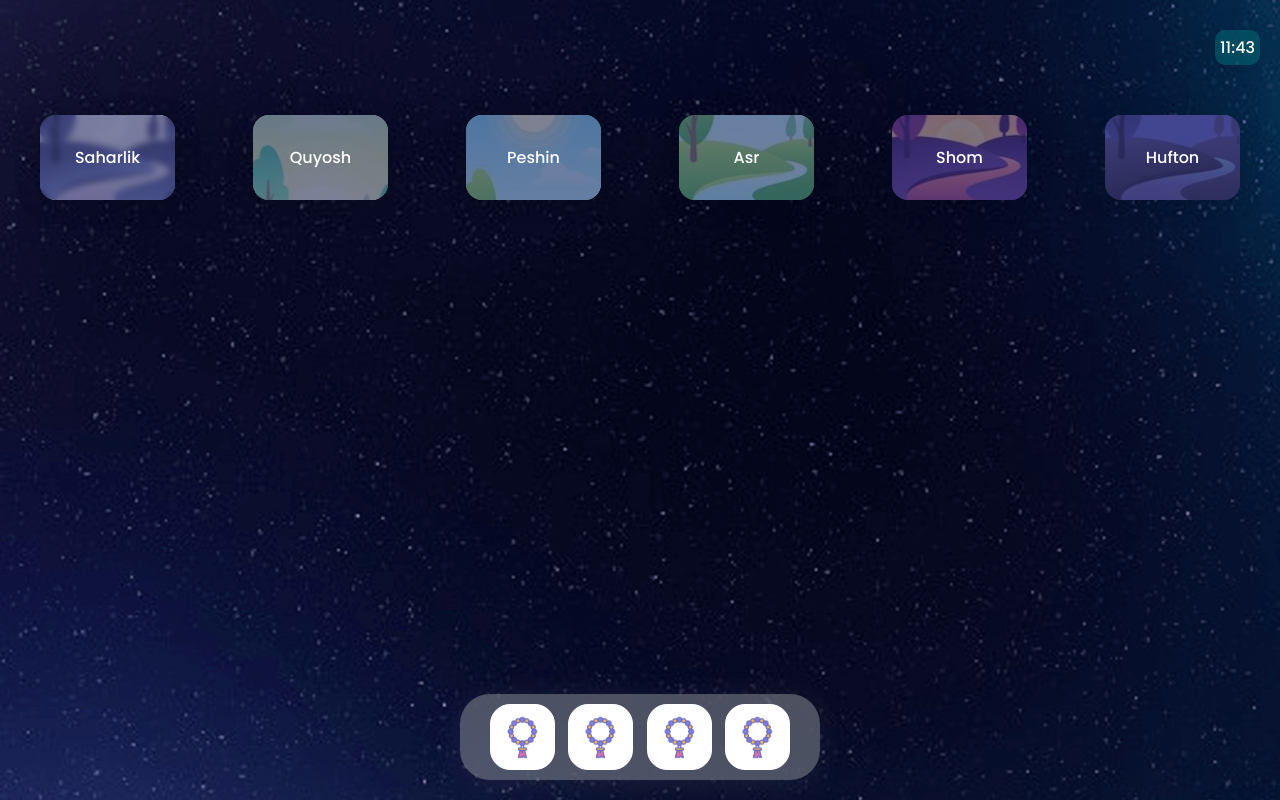
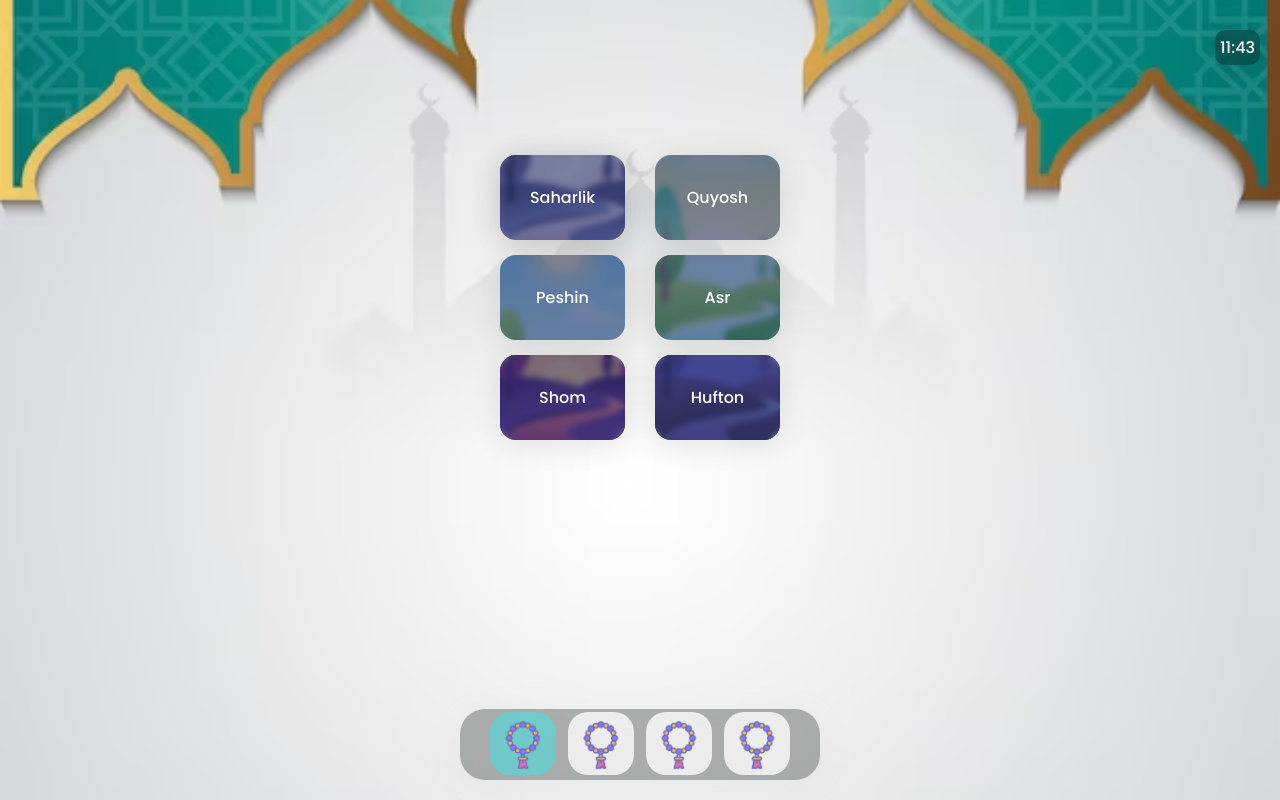
Before and after one commit to zakirovravshan/namaz.uz, a React (Create React App) app: page / in a window 1280 px wide. Built offline with nearby package versions, Linux system fonts and the light colour scheme; no server answers.

Commit message:
add some changes

```diff
--- a/src/components/Bar/Bar.css
+++ b/src/components/Bar/Bar.css
@@ -3,7 +3,7 @@
     bottom: 20px;
     left: 0;
     right: 0;
-    background: rgba(181, 185, 185, 0.4);
+    background: rgba(67, 68, 68, 0.4);
     border-radius: 10px;
     box-shadow: 0 4px 30px rgba(197, 189, 189, 0.1);
     backdrop-filter: blur(11.8px);
@@ -12,21 +12,34 @@
     width: 100%;
     max-width: 360px;
     margin: 0 auto;
-    border-radius: 30px;
+    border-radius: 25px;
 }
 
-.bar__list{
+.bar__list {
     list-style-type: none;
     display: flex;
     align-items: center;
     justify-content: space-between;
 }
 
-.bar__item{
+.bar__item {}
+
+.link {
     width: 100%;
     max-width: 65px;
-    padding: 10px;
-    border: 1px solid white;
-    background-color: #fff;
+    padding: 19px 7px;
+    border: 1px solid transparent;
+    background-color: #ffffffc6;
     border-radius: 20px;
+    transition: all 0.3s ease;
 }
+
+.activebar {
+    width: 100%;
+    max-width: 65px;
+    padding: 19px 7px;
+    border: 1px solid transparent;
+    background-color: rgba(88, 214, 214, 0.692);
+    border-radius: 20px;
+    transition: all 0.3s ease;
+}
--- a/src/components/Bar/Bar.jsx
+++ b/src/components/Bar/Bar.jsx
@@ -1,6 +1,6 @@
 import React from 'react';
 import './Bar.css';
-import { Link } from 'react-router-dom';
+import { NavLink } from 'react-router-dom';
 import tasbeh from '../../assets/icons/tasbeh.png';
 
 export const Bar = () => {
@@ -8,28 +8,48 @@ export const Bar = () => {
 		<div className='bar'>
 			<ul className='bar__list'>
 				<li className='bar__item'>
-					<Link className='link'  to='/'>
+					<NavLink
+						to='/'
+						className={({ isActive, isPending }) =>
+							isPending ? 'link' : isActive ? 'activebar' : "link"
+						}
 
+						>
 						<img src={tasbeh} alt='tasbeh' width={'50px'} />{' '}
-					</Link>
+					</NavLink>
 				</li>
-	 			<li className='bar__item'>
-					<Link  to='/settings'>
+				<li className='bar__item'>
+				<NavLink
+						to='/settings'
+						className={({ isActive, isPending }) =>
+							isPending ? 'link' : isActive ? 'activebar' : "link"
+						}
 
+						>
 						<img src={tasbeh} alt='tasbeh' width={'50px'} />{' '}
-					</Link>
+					</NavLink>
 				</li>
-	 			<li className='bar__item'>
-					<Link  to='/'>
+				<li className='bar__item'>
+				<NavLink
+						to='/s'
+						className={({ isActive, isPending }) =>
+							isPending ? 'link' : isActive ? 'activebar' : "link"
+						}
 
+						>
 						<img src={tasbeh} alt='tasbeh' width={'50px'} />{' '}
-					</Link>
+					</NavLink>
 				</li>
- 				<li className='bar__item'>
-					<Link  to='/'>
+				<li className='bar__item'>
+				<NavLink
+						to='/b'
+						className={({ isActive, isPending }) =>
+							isPending ? 'link' : isActive ? 'activebar' : "link"
+						}
 
+						>
 						<img src={tasbeh} alt='tasbeh' width={'50px'} />{' '}
-					</Link>
+					</NavLink>
 				</li>
 			</ul>
 		</div>
--- a/src/pages/Main.js/Main.css
+++ b/src/pages/Main.js/Main.css
@@ -17,11 +17,15 @@ body {
     flex-direction: column;
     height: 100%;
     margin: 0;
-    background-color: #371e58;
+    background-color: #DADBDD;
     background-image: url("../../assets/images/bg.png");
     background-repeat: no-repeat;
     background-size: cover;
-    background-position: bottom bottom;
+    background-position:
+        calc(50% - 0%)
+        /* 0px from the right */
+        calc(50% - 20px)
+        /* 10% from the bottom */
 
 
 
@@ -55,10 +59,12 @@ main {
 
 .dates {
     text-align: start;
+    font-weight: 600;
 
 }
 
 .city {
+    font-weight: 600;
     text-align: end;
 }
 
@@ -67,7 +73,7 @@ main {
     border-radius: 10px;
     text-align: center;
     font-weight: 500;
-    background: rgba(0, 128, 128, 0.4);
+    background: rgba(2, 48, 48, 0.511);
     border-radius: 10px;
     box-shadow: 0 4px 30px rgba(0, 0, 0, 0.1);
     backdrop-filter: blur(11.8px);
@@ -89,14 +95,17 @@ a {
 }
 
 .taqvim__list {
-    margin-top: 30px;
+
     padding: 20px;
     display: flex;
     align-items: center;
     justify-content: space-between;
     flex-wrap: wrap;
     border-radius: 20px;
-    gap: 20px;
+    max-width: 320px;
+    gap: 15px;
+    margin: 0 auto;
+    margin-top: 70px;
 
 
 }
@@ -107,7 +116,7 @@ a {
     flex-direction: column;
     padding: 30px 15px;
     width: 100%;
-    max-width: 135px;
+    max-width: 125px;
     display: flex;
     align-items: center;
     justify-content: space-between;
@@ -192,6 +201,9 @@ a {
     background-color: rgba(45, 50, 104, 0.61);
     /* Поднимаем слой на передний план */
     border-radius: 16px;
+    backdrop-filter: blur(3px);
+    -webkit-backdrop-filter: blur(3px);
+    z-index: 1;
 
 
 }
@@ -219,6 +231,9 @@ a {
     z-index: 1;
     /* Поднимаем слой на передний план */
     border-radius: 16px;
+    backdrop-filter: blur(3px);
+    -webkit-backdrop-filter: blur(3px);
+    z-index: 1;
 
 
 }
@@ -246,6 +261,9 @@ a {
     background-color: rgba(45, 50, 104, 0.61);
     /* Поднимаем слой на передний план */
     border-radius: 16px;
+    backdrop-filter: blur(3px);
+    -webkit-backdrop-filter: blur(3px);
+    z-index: 1;
 
 
 }
@@ -273,6 +291,9 @@ a {
     background-color: rgba(45, 50, 104, 0.61);
     /* Поднимаем слой на передний план */
     border-radius: 16px;
+    backdrop-filter: blur(3px);
+    -webkit-backdrop-filter: blur(3px);
+    z-index: 1;
 
 
 }
@@ -299,7 +320,9 @@ a {
     background-color: rgba(45, 50, 104, 0.61);
     /* Поднимаем слой на передний план */
     border-radius: 16px;
-
+    backdrop-filter: blur(3px);
+    -webkit-backdrop-filter: blur(3px);
+    z-index: 1;
 
 
 }
@@ -350,6 +373,7 @@ a {
     z-index: 3;
 
 }
+
 .taqvim__item__text__time {
     z-index: 3;
     font-size: 24px;
--- a/src/pages/Main.js/Main.jsx
+++ b/src/pages/Main.js/Main.jsx
@@ -8,26 +8,6 @@ const Main = () => {
 	const [prayerTime, setPrayerTime] = useState(
 		JSON.parse(localStorage.getItem('prayerTime')),
 	);
-
-	const fcontainer = {
-		hidden: { opacity: 1, scale: 0 },
-		visible: {
-			opacity: 1,
-			scale: 1,
-			transition: {
-				delayChildren: 0.1,
-				staggerChildren: 0.1,
-			},
-		},
-	};
-
-	const item = {
-		hidden: { y: 20, opacity: 0 },
-		visible: {
-			y: 0,
-			opacity: 1,
-		},
-	};
 
 	// Function to update the current date and time
 	const updateCurrentDateTime = () => {
@@ -72,48 +52,92 @@ const Main = () => {
 				<main>
 					<section>
 						<div className='taqvim__wrapper'>
-							<motion.ul
-								className='fcontainer taqvim__list'
-								variants={fcontainer}
-								initial='hidden'
-								animate='visible'>
-								<motion.li className='item taqvim__item' variants={item}>
+							<ul className='taqvim__list'>
+								<motion.li
+									className='taqvim__item'
+									initial={{ opacity: 0, scale: 0.5 }}
+									animate={{ opacity: 1, scale: 1 }}
+									transition={{
+										duration: 1,
+										delay: 0.1,
+										ease: [0, 1, 0.2, 1.01],
+									}}>
 									<p className='taqvim__item__text__time'>
 										{prayerTime?.times?.tong_saharlik}
 									</p>
 									<p className='taqvim__item__text'>Saharlik</p>
 								</motion.li>
-								<motion.li className='item taqvim__item' variants={item}>
+								<motion.li
+									className='taqvim__item'
+									initial={{ opacity: 0, scale: 0.5 }}
+									animate={{ opacity: 1, scale: 1 }}
+									transition={{
+										duration: 1,
+										delay: 0.1,
+										ease: [0, 1, 0.2, 1.01],
+									}}>
 									<p className='taqvim__item__text__time'>
 										{prayerTime?.times?.quyosh}
 									</p>
 									<p className='taqvim__item__text'>Quyosh</p>
 								</motion.li>
-								<motion.li className='item taqvim__item' variants={item}>
+								<motion.li
+									className='taqvim__item'
+									initial={{ opacity: 0, scale: 0.5 }}
+									animate={{ opacity: 1, scale: 1 }}
+									transition={{
+										duration: 1,
+										delay: 0.1,
+										ease: [0, 1, 0.2, 1.01],
+									}}>
 									<p className='taqvim__item__text__time'>
 										{prayerTime?.times?.peshin}
 									</p>
 									<p className='taqvim__item__text'>Peshin</p>
 								</motion.li>
-								<motion.li className='item taqvim__item' variants={item}>
+								<motion.li
+									className='taqvim__item'
+									initial={{ opacity: 0, scale: 0.5 }}
+									animate={{ opacity: 1, scale: 1 }}
+									transition={{
+										duration: 1,
+										delay: 0.1,
+										ease: [0, 1, 0.2, 1.01],
+									}}>
 									<p className='taqvim__item__text__time'>
 										{prayerTime?.times?.asr}
 									</p>
 									<p className='taqvim__item__text'>Asr</p>
 								</motion.li>
-								<motion.li className='item taqvim__item' variants={item}>
+								<motion.li
+									className='taqvim__item'
+									initial={{ opacity: 0, scale: 0.5 }}
+									animate={{ opacity: 1, scale: 1 }}
+									transition={{
+										duration: 1,
+										delay: 0.1,
+										ease: [0, 1, 0.2, 1.01],
+									}}>
 									<p className='taqvim__item__text__time'>
 										{prayerTime?.times?.shom_iftor}
 									</p>
 									<p className='taqvim__item__text'>Shom</p>
 								</motion.li>
-								<motion.li className='item taqvim__item' variants={item}>
+								<motion.li
+									className='taqvim__item'
+									initial={{ opacity: 0, scale: 0.5 }}
+									animate={{ opacity: 1, scale: 1 }}
+									transition={{
+										duration: 1,
+										delay: 0.1,
+										ease: [0, 1, 0.2, 1.01],
+									}}>
 									<p className='taqvim__item__text__time'>
 										{prayerTime?.times?.hufton}
 									</p>
 									<p className='taqvim__item__text'>Hufton</p>
 								</motion.li>
-							</motion.ul>
+							</ul>
 						</div>
 					</section>
 				</main>
--- a/src/pages/Settings/Settings.css
+++ b/src/pages/Settings/Settings.css
@@ -17,7 +17,7 @@ body {
     height: 200px;
     border-radius: 30px;
     font-size: 16px;
-    border: 1px dashed rgba(255, 255, 255, 0.644);
+    border: 1px dashed teal;
     background-color: transparent;
     color: #fff;
     font-family: 'Poppins', sans-serif;
@@ -30,7 +30,7 @@ body {
     padding: 20px;
     border-radius: 16px;
     margin-bottom: 160px;
-    color: #fdfeff;
+    color: teal;
     font-weight: 700;
     font-size: 72px;
 }
@@ -41,7 +41,7 @@ body {
     position: absolute;
     top: 20px;
     left: 25px;
-    background: rgba(181, 185, 185, 0.4);
+    background: rgba(255, 255, 255, 0.653);
     border-radius: 10px;
     box-shadow: 0 4px 30px rgba(197, 189, 189, 0.1);
     backdrop-filter: blur(11.8px);
@@ -53,4 +53,6 @@ body {
     width: 100%;
     max-width: 105px;
     border: none;
+    color: teal;
+    font-weight: 600;
 }
```
Also changed, not shown: src/assets/images/bg.png, src/assets/images/bgi.jpg (added).
